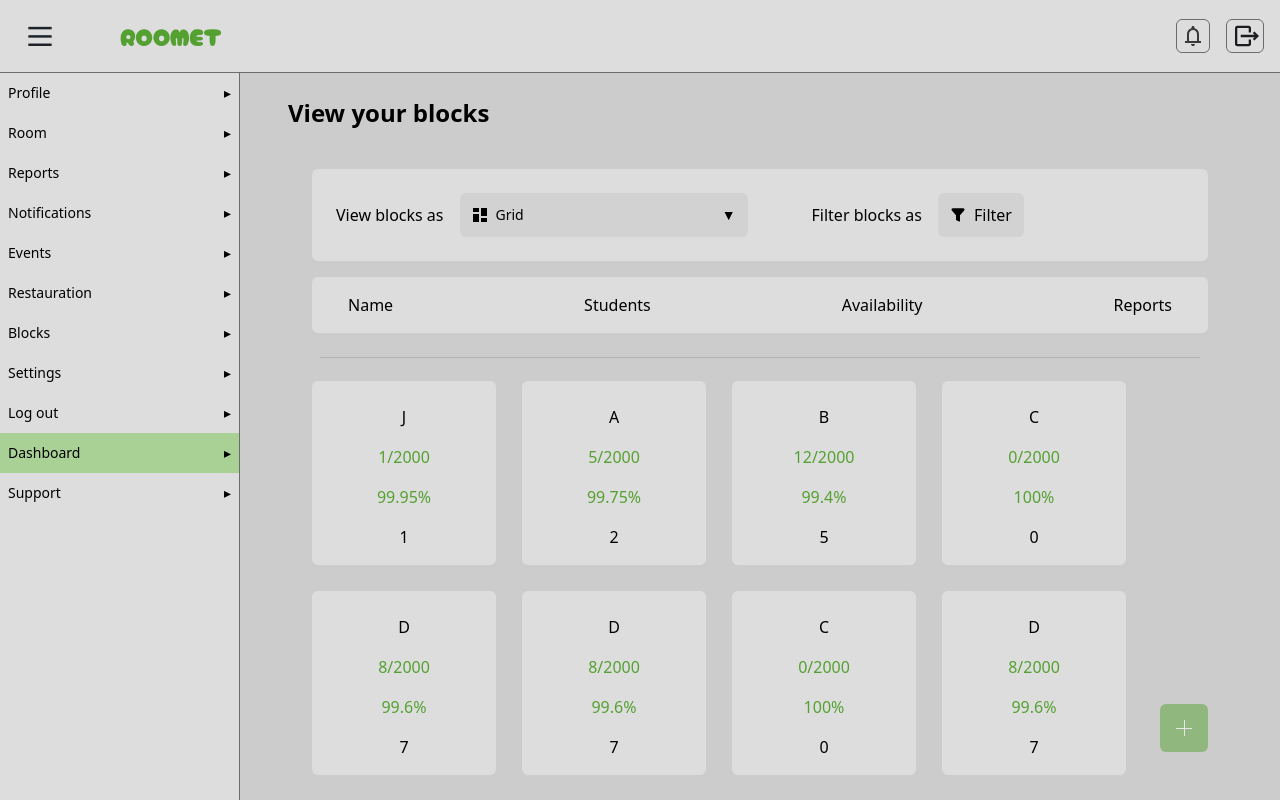
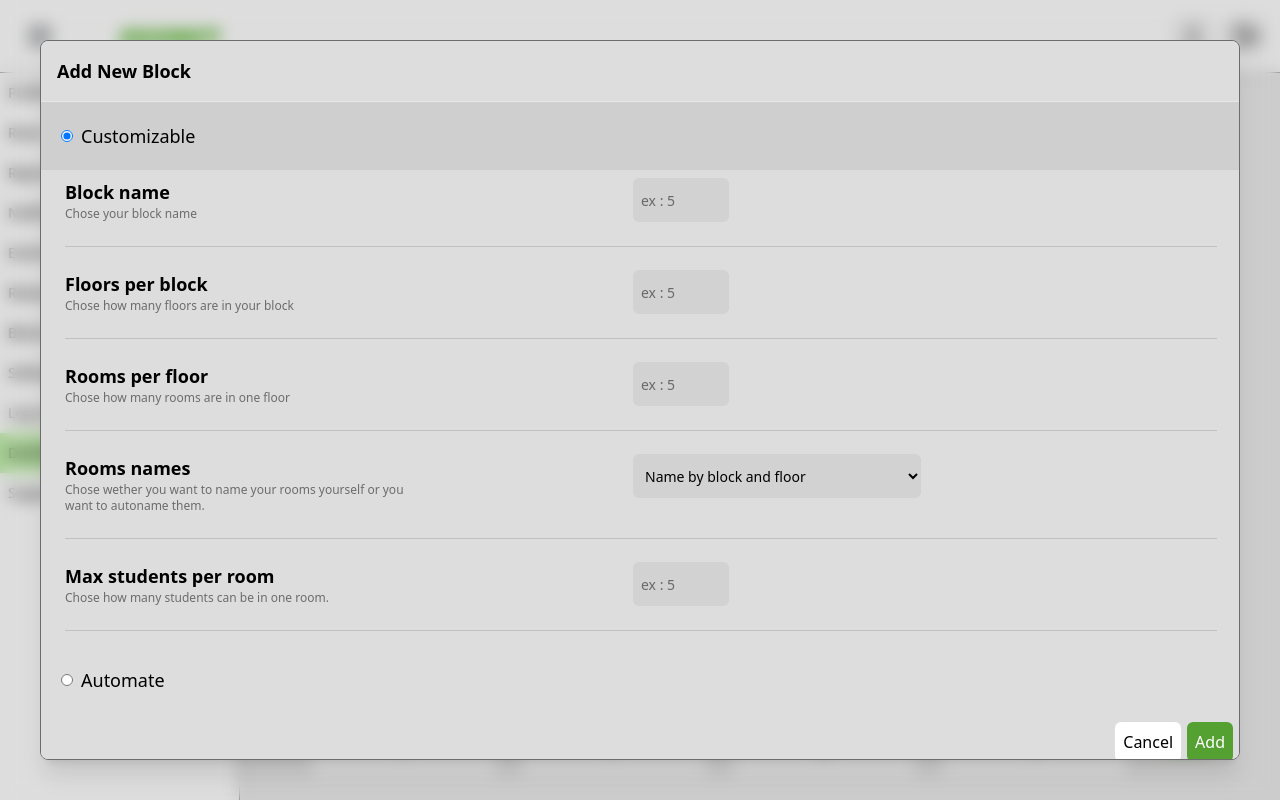
Before and after one commit to KMalek101/Roomet-front, a Next.js app: page /dashboard in a window 1280 px wide. Both pictures are taken after a click on the button 1184 px from the left and 728 px from the top of the page. Built offline with nearby package versions, Linux system fonts and the light colour scheme.

Commit message:
add block done

```diff
--- a/src/app/dashboard/page.jsx
+++ b/src/app/dashboard/page.jsx
@@ -1,9 +1,13 @@
 'use client'
+import AddBlock from "@/components/blocks/AddBlock";
 import ViewBlocks from "@/components/blocks/ViewBlocks";
 import Header from "@/components/common/header/Header";
 import Sidebar from "@/components/common/side bar/Sidebar";
+import { useState } from "react";
 
 export default function page() {
+  const [showAddBlock, setShowAddBlock] = useState(false); // Changed initial state to false
+
   return (
     <div className="h-screen w-screen overflow-hidden">
       <Header />
@@ -15,10 +19,24 @@ export default function page() {
         </div>
       </div>
 
-      <button className="cursor-pointer flex items-center justify-center absolute h-12 w-12 bottom-12 right-18 bg-[var(--green-color)] rounded-md opacity-50 hover:opacity-100 transition-all duration-25 ease-in">
+      <button
+        onClick={() => setShowAddBlock(true)}
+        className="cursor-pointer flex items-center justify-center absolute h-12 w-12 bottom-12 right-18 bg-[var(--green-color)] rounded-md opacity-50 hover:opacity-100 transition-all duration-25 ease-in"
+      >
         <div className="flex h-1/3 w-[1px] bg-[var(--w-color)] absolute"></div>
         <div className="w-1/3 h-[1px] bg-[var(--w-color)] absolute"></div>
       </button>
+
+      {showAddBlock && (
+        <div className="fixed inset-0 backdrop-blur-sm z-50 flex items-center justify-center no-scrollbar">
+          <div className="bg-[var(--secondary-color)] rounded-lg shadow-xl w-[1200px] max-h-[90vh] overflow-y-auto no-scrollbar border border-[var(--g-color)]">
+            <div className="flex justify-between items-center p-4 border-b border-gray-200">
+              <h3 className="text-lg font-semibold">Add New Block</h3>
+            </div>
+            <AddBlock setShowAddBlock={setShowAddBlock} />
+          </div>
+        </div>
+      )}
     </div>
   );
 }
--- a/src/app/globals.css
+++ b/src/app/globals.css
@@ -44,6 +44,7 @@
   --b-color-hover: #1d4ed8;
   --g-color: #6C6C6C;
   --g-color-opacity: #6c6c6c1A;
+  --g-color-opacity-v2: #6c6c6c1f;
   --green-color: #54A131;
   --green-color-hover: #58cb22;
   --text-menu-color: #1D1B20;
--- /dev/null
+++ b/src/components/blocks/AddBlock.jsx
@@ -0,0 +1,136 @@
+import { useState } from "react";
+
+export default function AddBlock( { setShowAddBlock }) {
+    const CustomizeableContent = () => {
+        return(
+            <div className="flex flex-col gap-4 bg-[var(--secondary-color)] p-6 py-2 rounded-md flex-1">
+                <label className="flex " >
+                    <div className="w-86">
+                        <p className="font-bold text-lg cursor-text">Block name</p>
+                        <p className="text-xs text-[var(--g-color)] cursor-text">Chose your block name</p>
+                    </div>
+                    <input
+                     type="number"
+                     placeholder="ex : 5"
+                     className="bg-[var(--g-color-opacity)] rounded-md py-1.5 w-24 h-[44px] px-2 text-sm focus:outline-1 focus:outline-[var(--green-color)] ml-56"
+                    />
+
+                </label>
+
+                <div className="h-[1px] w-full py-2">
+                    <div className="h-[1px] w-full bg-[var(--g-color)] opacity-25"></div>
+                </div>
+
+                <label className="flex " >
+                    <div className="w-86">
+                        <p className="font-bold text-lg cursor-text">Floors per block</p>
+                        <p className="text-xs text-[var(--g-color)] cursor-text">Chose how many floors are in your block</p>
+                    </div>
+                    <input
+                     type="number"
+                     placeholder="ex : 5"
+                     className="bg-[var(--g-color-opacity)] rounded-md py-1.5 w-24 h-[44px] px-2 text-sm focus:outline-1 focus:outline-[var(--green-color)] ml-56"
+                    />
+
+                </label>
+
+                <div className="h-[1px] w-full py-2">
+                    <div className="h-[1px] w-full bg-[var(--g-color)] opacity-25"></div>
+                </div>
+                <label className="flex " >
+                    <div className="w-86">
+                        <p className="font-bold text-lg cursor-text">Rooms per floor</p>
+                        <p className="text-xs text-[var(--g-color)] cursor-text">Chose how many rooms are in one floor</p>
+                    </div>
+                    <input
+                     type="number"
+                     placeholder="ex : 5"
+                     className="bg-[var(--g-color-opacity)] rounded-md py-1.5 w-24 h-[44px] px-2 text-sm focus:outline-1 focus:outline-[var(--green-color)] ml-56"
+                    />
+
+                </label>
+
+                <div className="h-[1px] w-full py-2">
+                    <div className="h-[1px] w-full bg-[var(--g-color)] opacity-25"></div>
+                </div>
+                <label className="flex " >
+                    <div className="w-86">
+                        <p className="font-bold text-lg cursor-text">Rooms names</p>
+                        <p className="text-xs text-[var(--g-color)] cursor-text">Chose wether you want to name your rooms yourself or you want to autoname them.</p>
+                    </div>
+                    <select
+                     value={selection}
+                     onChange={(e) => setSelection(e.target.value)}
+                     className="bg-[var(--g-color-opacity)] rounded-md py-1.5 px-2 text-sm focus:outline-1 focus:outline-[var(--green-color)] h-[44px] w-72 ml-56"
+                    >
+                        <option value="alphabetical">Name by block and floor</option>
+                        <option value="numerical">Name (Indexed Order)</option>
+                        <option value="custom">Custom Order</option>
+                    </select>
+                    {selection === "alphabetical" && (
+                        <p className="text-sm text-gray-500">ex : H309</p>
+                    )}
+                </label>
+
+                <div className="h-[1px] w-full py-2">
+                    <div className="h-[1px] w-full bg-[var(--g-color)] opacity-25"></div>
+                </div>
+
+                <label className="flex " >
+                    <div className="w-86">
+                        <p className="font-bold text-lg cursor-text">Max students per room</p>
+                        <p className="text-xs text-[var(--g-color)] cursor-text">Chose how many students can be in one room.</p>
+                    </div>
+                    <input
+                     type="number"
+                     placeholder="ex : 5"
+                     className="bg-[var(--g-color-opacity)] rounded-md py-1.5 w-24 h-[44px] px-2 text-sm focus:outline-1 focus:outline-[var(--green-color)] ml-56"
+                    />
+
+                </label>
+
+
+                <div className="h-[1px] w-full py-2">
+                    <div className="h-[1px] w-full bg-[var(--g-color)] opacity-25"></div>
+                </div>
+            </div>
+        );
+    }
+    const [selection, setSelection] = useState("");
+    const [mode, setMode] = useState("customizable");
+
+    return(
+        <div className="flex flex-col bg-[var(--secondary-color)] rounded-md flex-1 w-[1200px]">
+            <label className={`flex items-center gap-2 cursor-pointer p-5 ${mode === "customizable" ? "bg-[var(--g-color-opacity-v2)]" : ""}`}>
+                <input
+                    type="radio"
+                    name="mode"
+                    value="customizable"
+                    checked={mode === "customizable"}
+                    onChange={() => setMode("customizable")}
+                    className="h-3 w-3 text-[var(--green-color)] focus:ring-[var(--green-color)]"
+                />
+                <span className="text-lg font-medium ">Customizable</span>
+            </label>
+            {mode === "customizable" ? (
+                <CustomizeableContent />
+            ) : <div />}
+            <label className={`flex items-center gap-2 cursor-pointer p-5 ${mode === "automate" ? "bg-[var(--g-color-opacity-v2)]" : ""}`}>
+                <input
+                    type="radio"
+                    name="mode"
+                    value="automate"
+                    checked={mode === "automate"}
+                    onChange={() => setMode("automate")}
+                    className="h-3 w-3 text-[var(--green-color)] focus:ring-[var(--green-color)]"
+                />
+                <span className="text-lg font-medium">Automate</span>
+            </label>
+
+            <div className="flex gap-1.5 ml-auto pt-2 pb-1 px-2">
+                <button onClick={() => setShowAddBlock(false)} className="bg-[var(--w-color)] p-2 font-medium rounded-md cursor-pointer">Cancel</button>
+                <button onClick={() => setShowAddBlock(false)} className="bg-[var(--green-color)] p-2 font-medium text-[var(--w-color)] rounded-md cursor-pointer">Add</button>
+            </div>
+        </div>
+    )
+}
```
